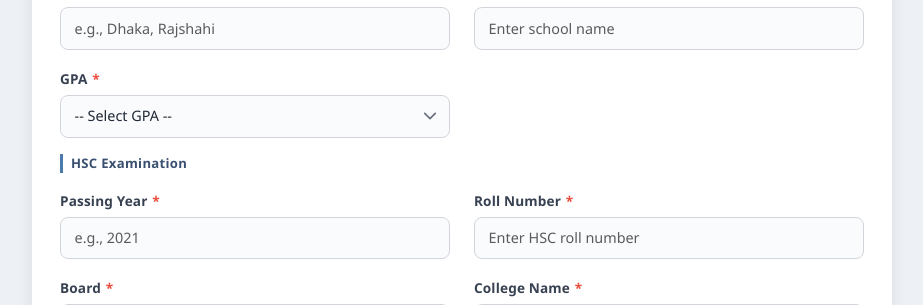
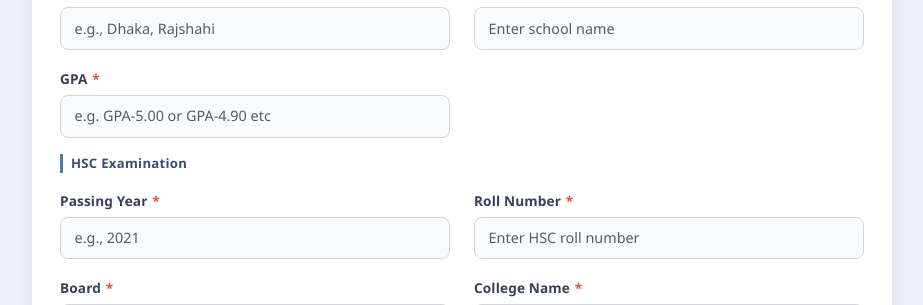
Before and after one commit to tarek-99-sys/pdf-form-automation-system-cs50x-final-project, a Flask app: page / in a window 1280 px wide. Shown: the part 1151-1456 px from the top of the page, without its empty margins (178-1101 px from the left). Run offline with Flask 3, Linux system fonts and the light colour scheme.

Commit message:
html ssc gpa plain text for typing

```diff
--- a/templates/index.html
+++ b/templates/index.html
@@ -196,14 +196,29 @@
                             <input type="text" class="form-control" id="school" name="school" placeholder="Enter school name" required>
                         </div>
                     </div>
+
                     <div class="row mb-3">
-                        <div class="col-md-6">
+                        <!-- <div class="col-md-6">
                             <label for="gpa_ssc" class="form-label">GPA <span class="required-dot">*</span></label>
                             <select class="form-select" id="gpa_ssc" name="gpa" required>
                                 <option value="" disabled selected>-- Select GPA --</option>
                                 <option value="GPA 5">GPA-5.00</option>
                             </select>
+                        </div> -->
+
+
+                        <div class="col-md-6">
+                            <label for="gpa_ssc" class="form-label">GPA <span class="required-dot">*</span></label>
+                            <input
+                                type="text"
+                                class="form-control"
+                                id="gpa_ssc"
+                                name="gpa_ssc"
+                                placeholder="e.g. GPA-5.00 or GPA-4.90 etc"
+                            >
                         </div>
+
+
                     </div>
 
                     <!-- HSC Sub-section -->
```
